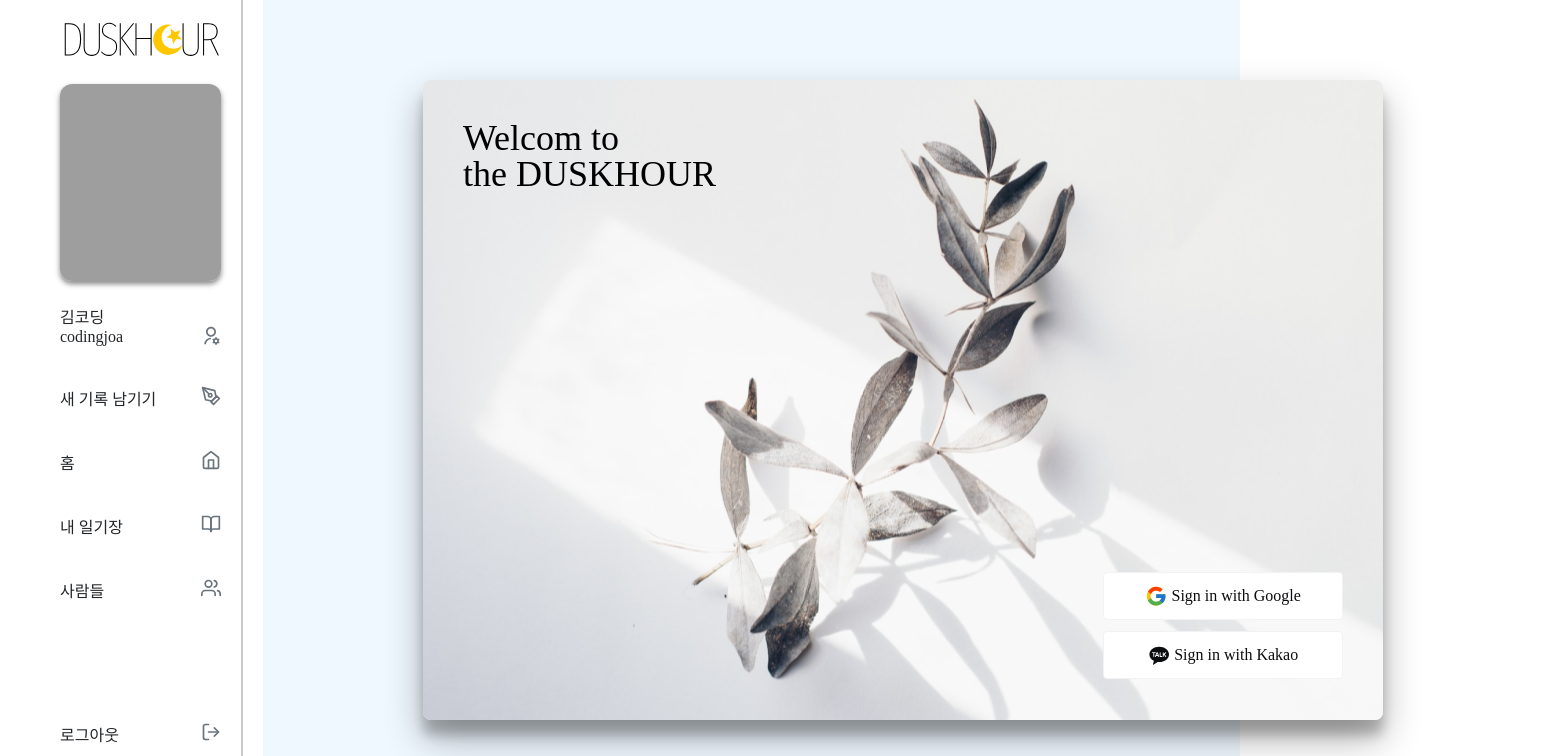
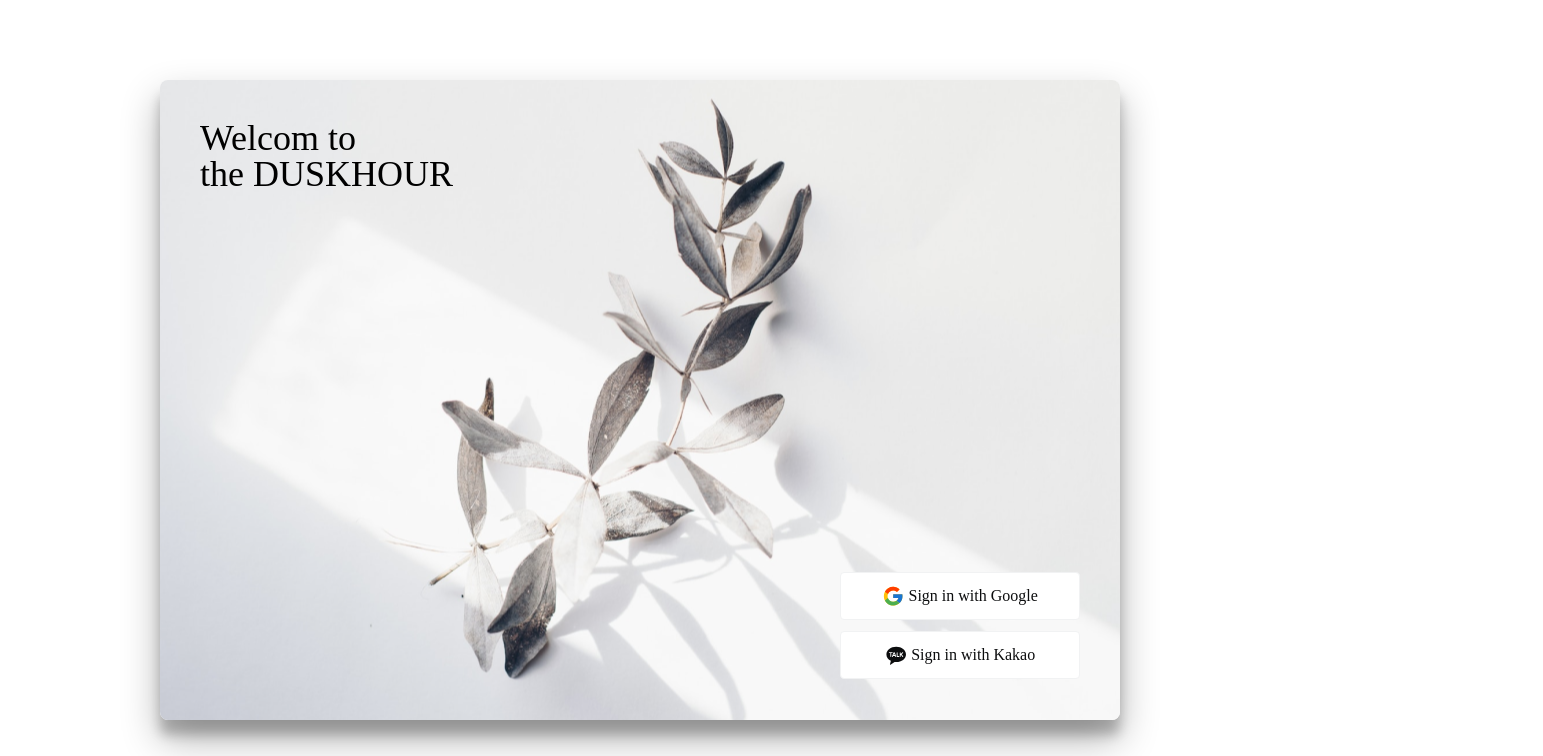
Before and after one commit to codestates-seb/seb39_main_008, a React (Create React App) app in the folder client/: page /signin in a window 1280 px wide. Shown: the top 756 px of the page, 1543 px wide, since content can reach past the window. Built offline with nearby package versions, Linux system fonts and the light colour scheme; grey boxes are pictures that could not be loaded; a web font is replaced by a local one.

Commit message:
Chore : 공통 컴포넌트 없는 경우 레이아웃 변경

```diff
--- a/client/src/components/common/Header.js
+++ b/client/src/components/common/Header.js
@@ -1,6 +1,6 @@
 import styled from 'styled-components';
-const Padding40Container = styled.div`
-  display: ${(props) => (props.hasHeader ? 'block' : 'none')};
+const Container = styled.div`
+  display: block;
   padding: ${({ theme }) => theme.space.spaceL};
   max-width: 954px;
 `;
@@ -18,9 +18,9 @@ const Description = styled.p`
   margin: ${({ theme }) => theme.space.spaceS};
   margin-top: 0;
 `;
-const Header = ({ hasHeader, ...props }) => {
+const Header = (props) => {
   return (
-    <Padding40Container hasHeader={hasHeader}>
+    <Container>
       <Wraper>
         {props.header && (
           <>
@@ -29,7 +29,7 @@ const Header = ({ hasHeader, ...props }) => {
           </>
         )}
       </Wraper>
-    </Padding40Container>
+    </Container>
   );
 };
 
--- a/client/src/pages/Layout.js
+++ b/client/src/pages/Layout.js
@@ -8,17 +8,16 @@ const Container = styled.div`
   display: flex;
 `;
 const Content = styled.section`
-  background-color: aliceblue;
-  margin-left: 20px;
+  margin-left: ${(props) => (props.hasCommon ? '20px' : '0px')};
   width: 100%;
-  max-width: calc(1200px - 223px);
+  max-width: ${(props) => (props.hasCommon ? '977px' : '1200px')};
 `;
 function Layout({ hasCommon = true, ...props }) {
   return (
     <Container>
-      <Sidebar hasSidebar={hasCommon} />
-      <Content>
-        <Header hasHeader={hasCommon} />
+      {hasCommon && <Sidebar />}
+      <Content hasCommon={hasCommon}>
+        {hasCommon && <Header />}
         {props.children}
       </Content>
     </Container>
--- a/client/src/pages/Signin.js
+++ b/client/src/pages/Signin.js
@@ -50,7 +50,7 @@ export default Signin;
 
 const Container = styled.div`
   box-sizing: border-box;
-  width: 100vw;
+  width: 100%;
   height: 100vh;
   ${theme.layout.flexCenter};
   @media ${theme.screen.mobile} {
```
